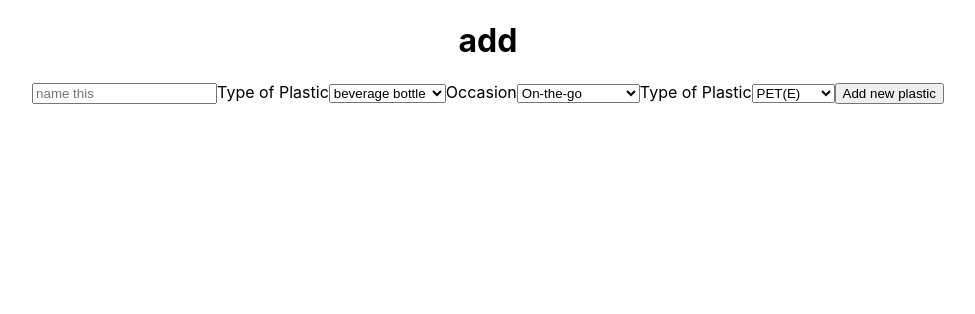
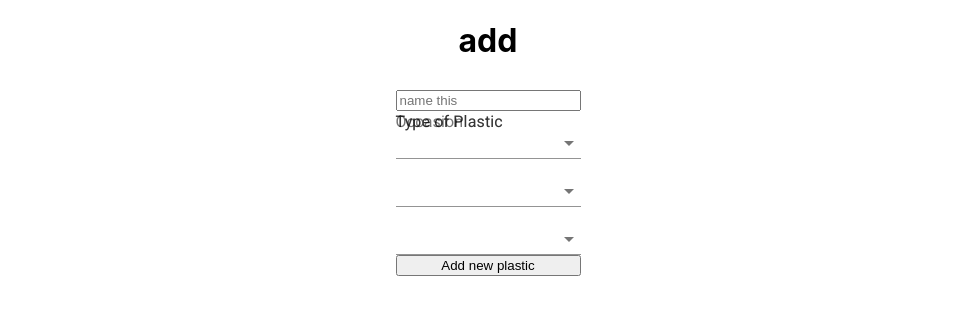
Before and after one commit to scaram02/plastic-cycle, a React (Create React App) app: page / in a window 1280 px wide. Shown: the top 314 px of the page, without its empty margins (152-1127 px from the left). Built offline with nearby package versions, Linux system fonts and the light colour scheme.

Commit message:
material UI styles form

```diff
--- a/src/components/PlasticForm.js
+++ b/src/components/PlasticForm.js
@@ -7,8 +7,21 @@ import FormHelperText from '@material-ui/core/FormHelperText';
 import FormControl from '@material-ui/core/FormControl';
 import Select from '@material-ui/core/Select';
 
+const useStyles = makeStyles((theme) => ({
+  formControl: {
+    margin: theme.spacing(1),
+    minWidth: 120,
+  },
+  selectEmpty: {
+    marginTop: theme.spacing(2),
+  },
+}));
+
+
+
 const PlasticForm = ({ plastic, handleSubmit, handleChange, setPlastic }) => {
 
+  const classes = useStyles();
 console.log("plastic on PlasticForom", plastic)
 
 useEffect(() => {
@@ -17,7 +30,7 @@ useEffect(() => {
 
   return (
     <div>
-      <form onSubmit={handleSubmit}>
+      <FormControl className={classes.formControl} onSubmit={handleSubmit}>
         <input
           type="text"
           placeholder="name this"
@@ -26,41 +39,41 @@ useEffect(() => {
           onChange={handleChange}
         />
 
-        <label htmlFor="usage">Type of Plastic</label>
-        <select name="usage" id="usage" onChange={handleChange} value={plastic.usage || ''}>
-          <option value="beverage bottle">beverage bottle</option>
-          <option value="food packaging">food packaging</option>
-          <option value="laundry and cleaning packaging">
+        <InputLabel htmlFor="usage">Type of Plastic</InputLabel>
+        <Select name="usage" id="usage" onChange={handleChange} value={plastic.usage || ''}>
+          <MenuItem value="beverage bottle">beverage bottle</MenuItem>
+          <MenuItem value="food packaging">food packaging</MenuItem>
+          <MenuItem value="laundry and cleaning packaging">
             other packaging
-          </option>
-          <option value="cosmetics">cosmetics</option>
-          <option value="plastic bags">plastic bags</option>
-          <option value="styrofoam">styrofoam</option>
-          <option value="other">other</option>
-        </select>
+          </MenuItem>
+          <MenuItem value="cosmetics">cosmetics</MenuItem>
+          <MenuItem value="plastic bags">plastic bags</MenuItem>
+          <MenuItem value="styrofoam">styrofoam</MenuItem>
+          <MenuItem value="other">other</MenuItem>
+        </Select>
 
-        <label htmlFor="occasion">Occasion</label>
-        <select name="occasion" id="occasion" onChange={handleChange} value={plastic.occasion || ''}>
-          <option value="meal">On-the-go</option>
-          <option value="work">Work</option>
-          <option value="cooking">Cooking</option>
-          <option value="special occasion">Special occasion</option>
-          <option value="cleaning">Cleaning</option>
-          <option value="everyday use">Everyday use</option>
-        </select>
+        <InputLabel htmlFor="occasion">Occasion</InputLabel>
+        <Select name="occasion" id="occasion" onChange={handleChange} value={plastic.occasion || ''}>
+          <MenuItem value="meal">On-the-go</MenuItem>
+          <MenuItem value="work">Work</MenuItem>
+          <MenuItem value="cooking">Cooking</MenuItem>
+          <MenuItem value="special occasion">Special occasion</MenuItem>
+          <MenuItem value="cleaning">Cleaning</MenuItem>
+          <MenuItem value="everyday use">Everyday use</MenuItem>
+        </Select>
 
-        <label htmlFor="typeOfPlastic">Type of Plastic</label>
-        <select name="typeOfPlastic" id="typeOfPlastic" onChange={handleChange} value={plastic.typeOfPlastic || ''}>
-          <option value="pet">PET(E)</option>
-          <option value="hdpe">HDPE</option>
-          <option value="ldpe">LDPE</option>
-          <option value="pvc">PVC</option>
-          <option value="pp">PP</option>
-          <option value="styrofoam">Styrofoam</option>
-        </select>
+        <InputLabel htmlFor="typeOfPlastic">Type of Plastic</InputLabel>
+        <Select name="typeOfPlastic" id="typeOfPlastic" onChange={handleChange} value={plastic.typeOfPlastic || ''}>
+          <MenuItem value="pet">PET(E)</MenuItem>
+          <MenuItem value="hdpe">HDPE</MenuItem>
+          <MenuItem value="ldpe">LDPE</MenuItem>
+          <MenuItem value="pvc">PVC</MenuItem>
+          <MenuItem value="pp">PP</MenuItem>
+          <MenuItem value="styrofoam">Styrofoam</MenuItem>
+        </Select>
 
         <button>Add new plastic</button>
-      </form>
+      </FormControl>
     </div>
   );
 };
```
